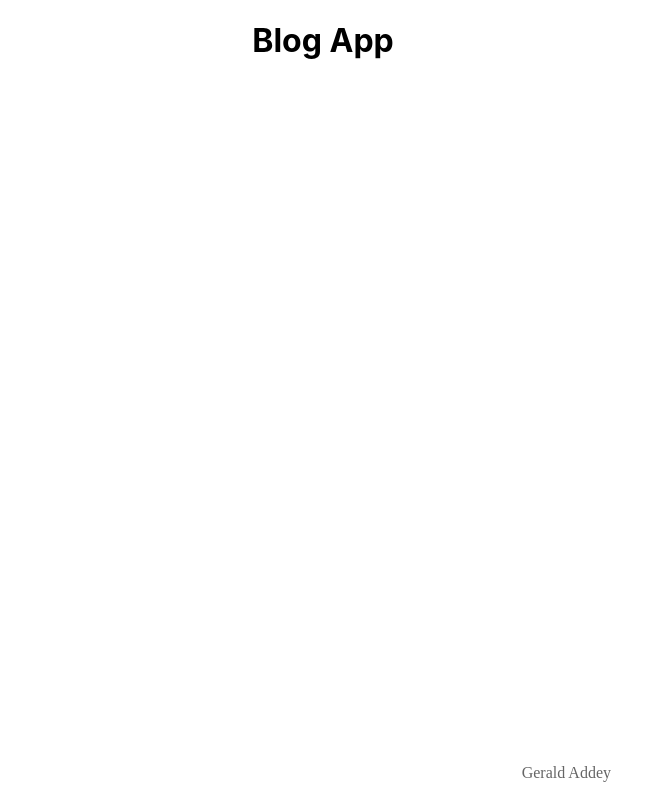
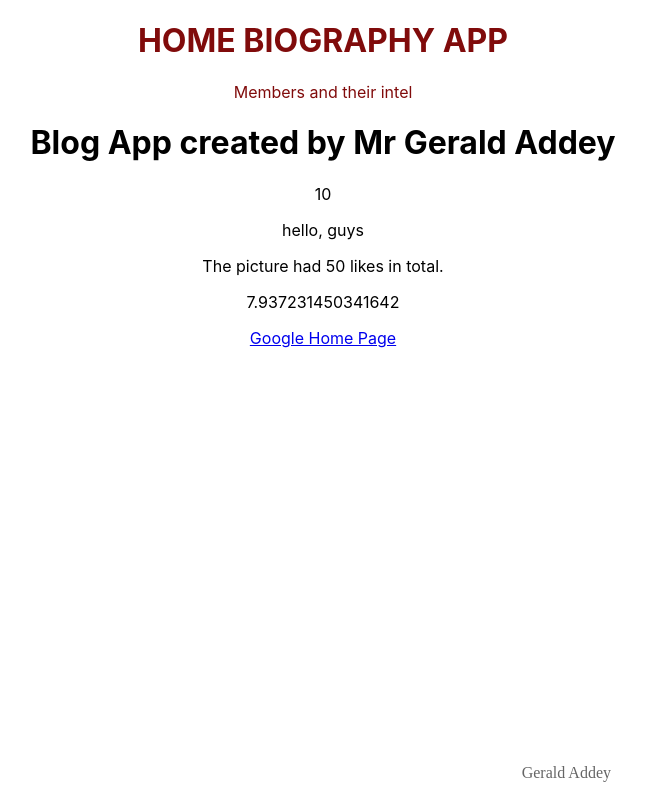
Before and after one commit to geraldaddey/react-coding-blog-app, a React (Create React App) app: page / in a window 1280 px wide. Shown: the whole page, without its empty margins (317-963 px from the left). Built offline with nearby package versions, Linux system fonts and the light colour scheme.

Commit message:
home component added

```diff
--- a/src/App.js
+++ b/src/App.js
@@ -4,16 +4,26 @@ import logo from "./logo.svg";
 import "./App.css";
 
 function App() {
+  // We  can declare any variable here and use it in the JSX
+
+  const title = "Mr Gerald Addey";
+  const likes = 50;
+  const link = "http://www.google.com";
+
   return (
     <div className="App">
       <div className="content">
-        <h1>Blog App</h1>
-
+        <h1>Blog App created by {title} </h1>
         <p className="footer">Gerald Addey</p>
+        <p>{10}</p>
+        <p>{"hello, guys"}</p>
+        <p>The picture had {likes} likes in total.</p>
+        <p>{Math.random() * 10}</p>
+        <a href={link}> Google Home Page</a>
       </div>
     </div>
   );
 }
 
-// Export component after creating it to be used in externaal sheets
+// Export component after creating it to be used in externaal   sheets
 export default App;
--- /dev/null
+++ b/src/home.css
@@ -0,0 +1,4 @@
+.home {
+  text-align: center;
+  color: rgb(128, 11, 11);
+}
--- /dev/null
+++ b/src/home.js
@@ -0,0 +1,16 @@
+import "./home.css";
+
+function Home() {
+  const homeName = "Addey";
+  const firstChild = "Ronald";
+  const secondChild = "Gerald";
+
+  return (
+    <div className="home">
+      <h1>HOME BIOGRAPHY APP</h1>
+      <p>Members and their intel</p>
+    </div>
+  );
+}
+
+export default Home;
--- a/src/index.js
+++ b/src/index.js
@@ -2,9 +2,11 @@ import React from "react";
 import ReactDOM from "react-dom";
 import "./index.css";
 import App from "./App";
+import Home from "./home";
 
 ReactDOM.render(
   <React.StrictMode>
+    <Home />
     <App />
   </React.StrictMode>,
   document.getElementById("root")
```
